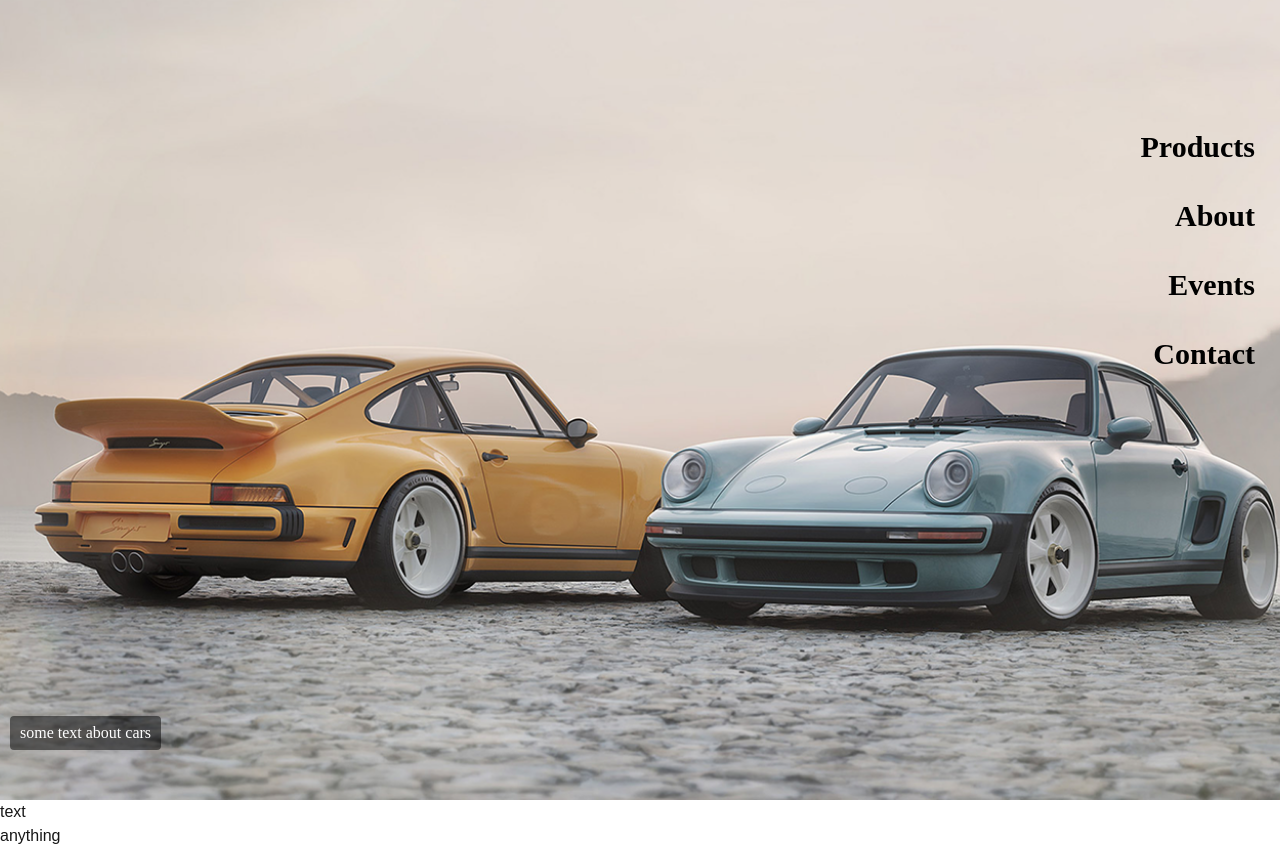
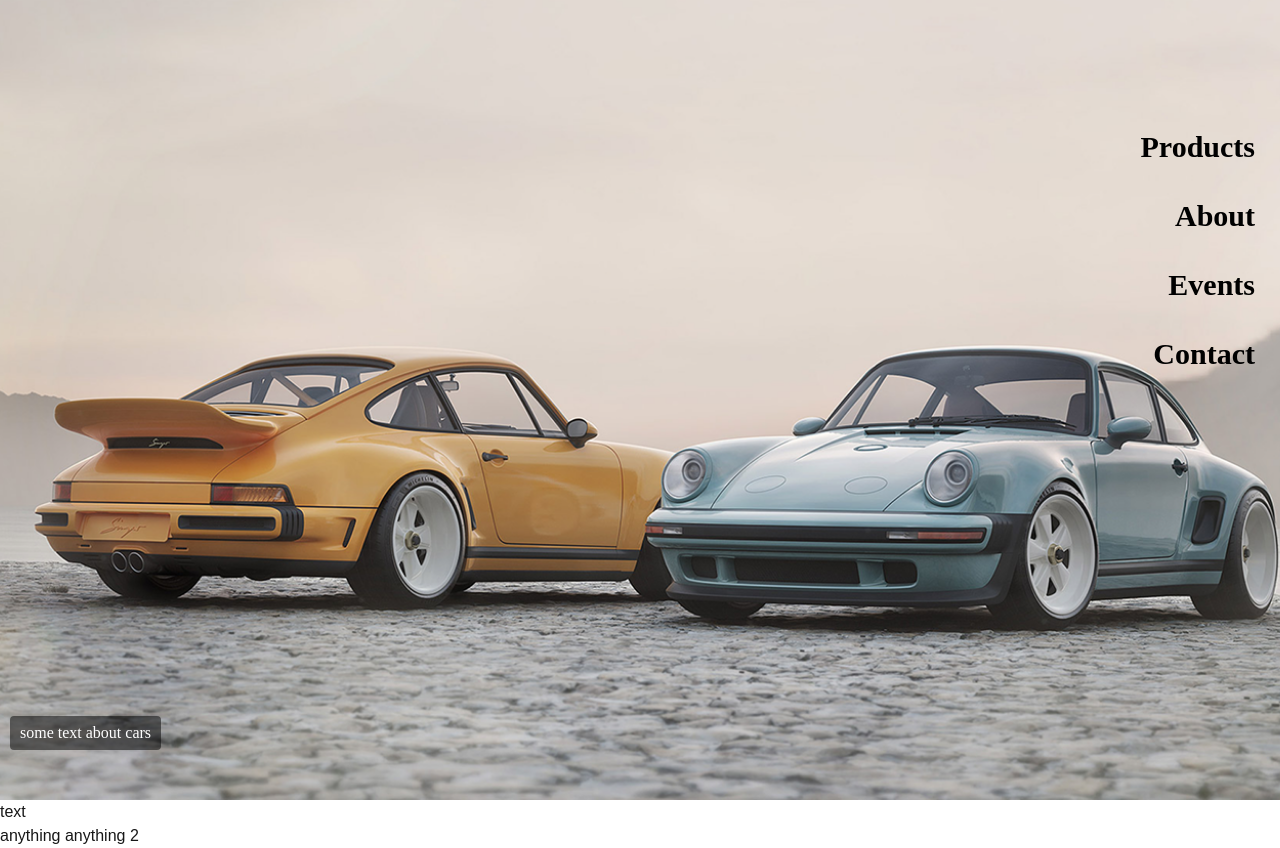
Before and after one commit to Amatrason/Classic-car, a Next.js app: page / in a window 1280 px wide. Built offline with nearby package versions, Linux system fonts and the light colour scheme; a web font is replaced by a local one.

Commit message:
a message

```diff
--- a/app/page.tsx
+++ b/app/page.tsx
@@ -7,6 +7,8 @@ export default function About() {
       <BackgroundDiv />
       <Hero />
       anything
+      anything 2
+
     </div>
   );
 }
```
